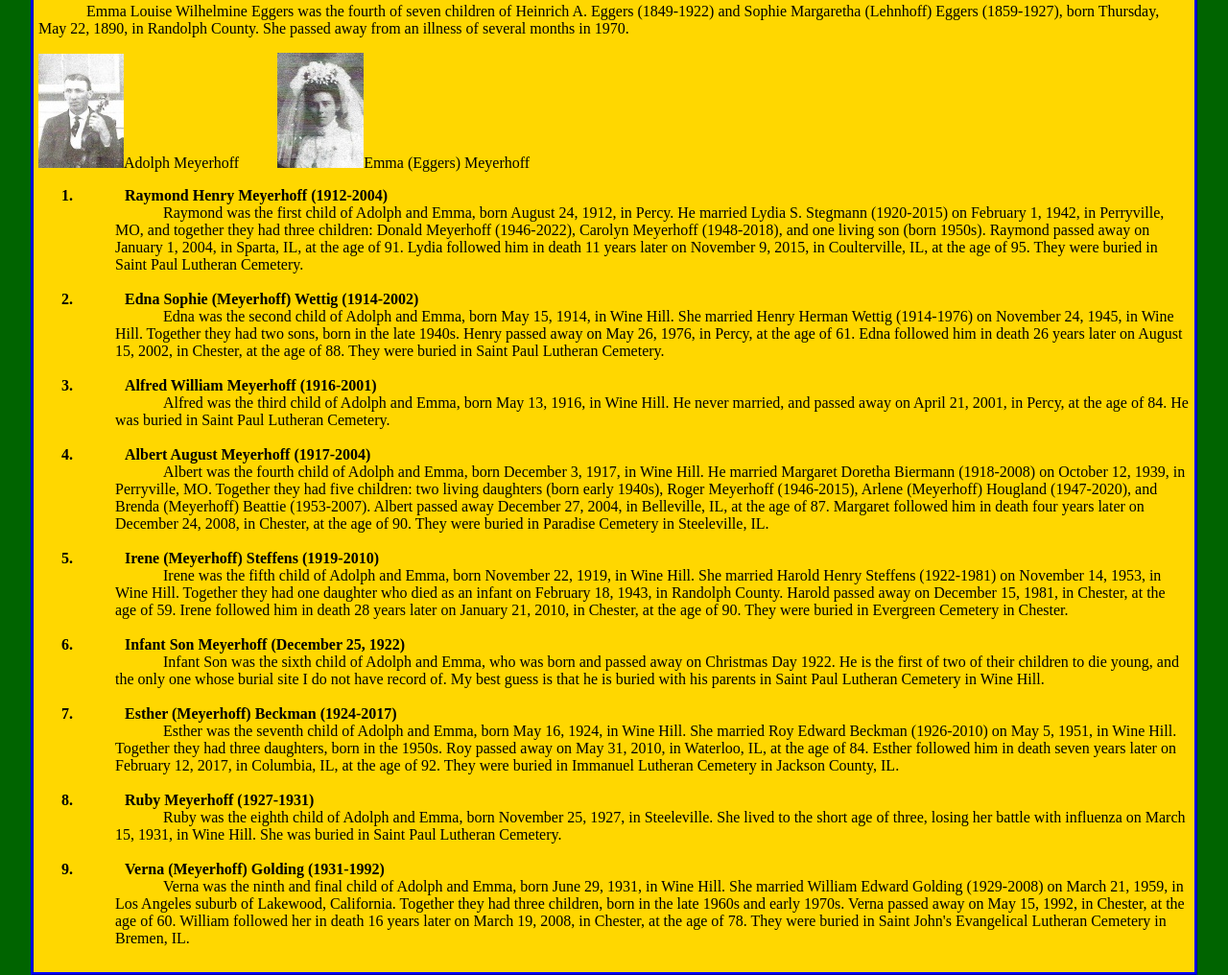
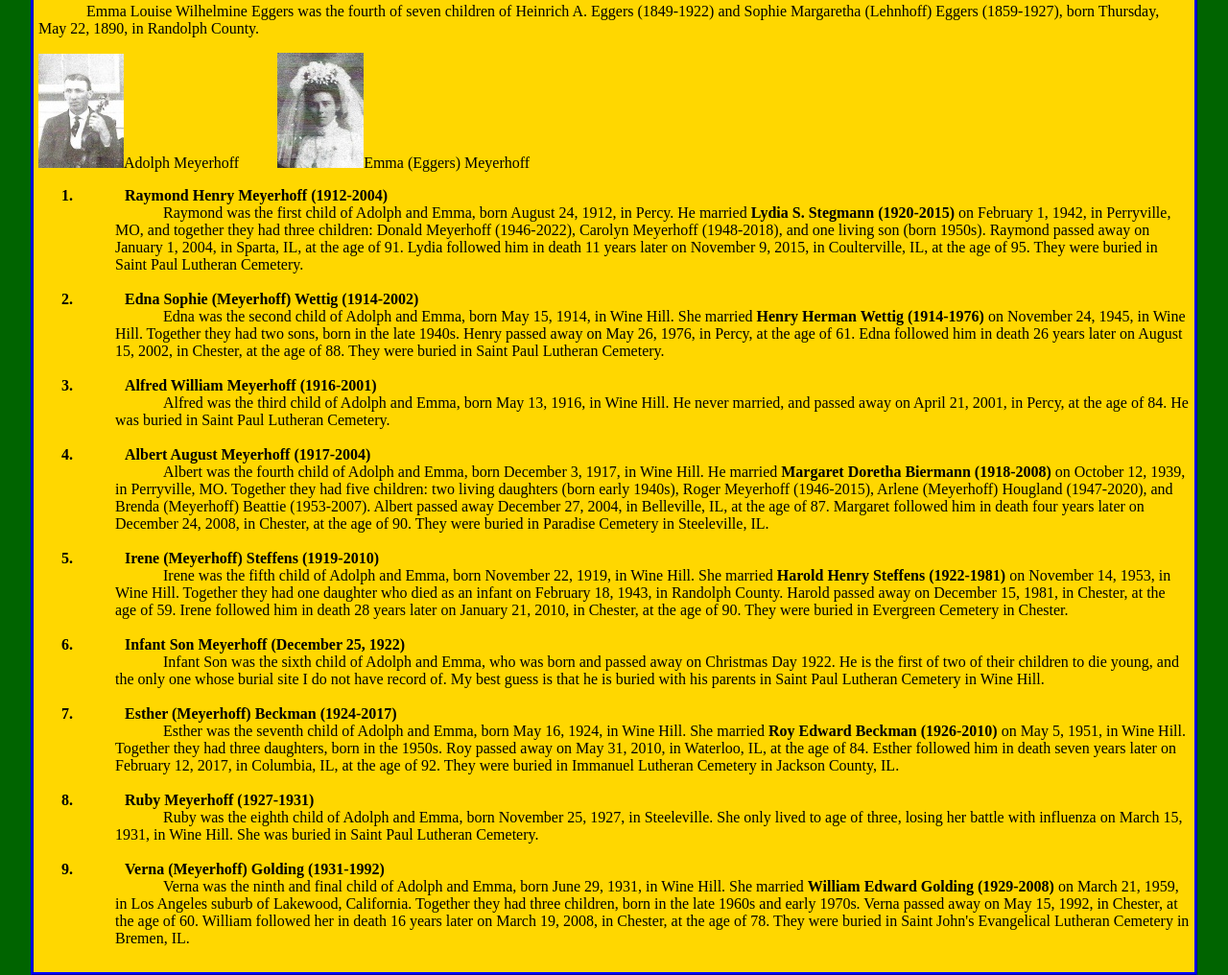
Before and after one commit to meyerhoff20042/Meyerhoff-Family-Tree, a React app: page meyerhoff_adolph.html in a window 1280 px wide. Shown: the part 343-1359 px from the top of the page at 96% size. Built offline with nearby package versions, Linux system fonts and the light colour scheme.

Commit message:
Add bold formatting to spouses

```diff
--- a/meyerhoff_adolph.html
+++ b/meyerhoff_adolph.html
@@ -21,21 +21,21 @@
                 Saint Paul Lutheran Cemetery in Wine Hill.</p>
 
             <p>Emma Louise Wilhelmine Eggers was the fourth of seven children of Heinrich A. Eggers (1849-1922) and Sophie Margaretha (Lehnhoff) Eggers (1859-1927), born Thursday, May 22, 1890,
-                in Randolph County. She passed away from an illness of several months in 1970.
+                in Randolph County.
             </p>
 
             <img src="images/Adolph_Meyerhoff_1880.jpg">Adolph Meyerhoff &emsp;&emsp; <img src="images/Emma_Eggers_1890.jpg">Emma (Eggers) Meyerhoff
 
             <ol><dl>
             <dt><li><strong>Raymond Henry Meyerhoff (1912-2004)</strong></li></dt>
-                <dd>Raymond was the first child of Adolph and Emma, born August 24, 1912, in Percy. He married Lydia S. Stegmann (1920-2015) on February 1, 1942, in Perryville, MO,
+                <dd>Raymond was the first child of Adolph and Emma, born August 24, 1912, in Percy. He married <b>Lydia S. Stegmann (1920-2015)</b> on February 1, 1942, in Perryville, MO,
                     and together they had three children: Donald Meyerhoff (1946-2022), Carolyn Meyerhoff (1948-2018), and one living son (born 1950s). Raymond passed away on January 1,
                     2004, in Sparta, IL, at the age of 91. Lydia followed him in death 11 years later on November 9, 2015, in Coulterville, IL, at the age of 95. They were buried in
                     Saint Paul Lutheran Cemetery.
                 </dd> <br>
 
             <dt><li><strong>Edna Sophie (Meyerhoff) Wettig (1914-2002)</strong></li></dt>
-                <dd>Edna was the second child of Adolph and Emma, born May 15, 1914, in Wine Hill. She married Henry Herman Wettig (1914-1976) on November 24, 1945, in Wine Hill.
+                <dd>Edna was the second child of Adolph and Emma, born May 15, 1914, in Wine Hill. She married <b>Henry Herman Wettig (1914-1976)</b> on November 24, 1945, in Wine Hill.
                     Together they had two sons, born in the late 1940s. Henry passed away on May 26, 1976, in Percy, at the age of 61. Edna followed him in death 26 years later on
                     August 15, 2002, in Chester, at the age of 88. They were buried in Saint Paul Lutheran Cemetery.
                 </dd> <br>
@@ -46,14 +46,14 @@
                 </dd> <br>
 
             <dt><li><strong>Albert August Meyerhoff (1917-2004)</strong></li></dt>
-                <dd>Albert was the fourth child of Adolph and Emma, born December 3, 1917, in Wine Hill. He married Margaret Doretha Biermann (1918-2008) on October 12, 1939, in Perryville, MO.
+                <dd>Albert was the fourth child of Adolph and Emma, born December 3, 1917, in Wine Hill. He married <b>Margaret Doretha Biermann (1918-2008)</b> on October 12, 1939, in Perryville, MO.
                      Together they had five children: two living daughters (born early 1940s), Roger Meyerhoff (1946-2015), Arlene (Meyerhoff) Hougland (1947-2020), and Brenda (Meyerhoff) Beattie
                      (1953-2007). Albert passed away December 27, 2004, in Belleville, IL, at the age of 87. Margaret followed him in death four years later on December 24, 2008, in Chester, at
                      the age of 90. They were buried in Paradise Cemetery in Steeleville, IL.
                 </dd> <br>
 
             <dt><li><strong>Irene (Meyerhoff) Steffens (1919-2010)</strong></li></dt>
-                <dd>Irene was the fifth child of Adolph and Emma, born November 22, 1919, in Wine Hill. She married Harold Henry Steffens (1922-1981) on November 14, 1953, in Wine Hill.
+                <dd>Irene was the fifth child of Adolph and Emma, born November 22, 1919, in Wine Hill. She married <b>Harold Henry Steffens (1922-1981)</b> on November 14, 1953, in Wine Hill.
                     Together they had one daughter who died as an infant on February 18, 1943, in Randolph County. Harold passed away on December 15, 1981, in Chester, at the age of 59.
                     Irene followed him in death 28 years later on January 21, 2010, in Chester, at the age of 90. They were buried in Evergreen Cemetery in Chester.
                 </dd> <br>
@@ -64,18 +64,18 @@
                 </dd> <br>
 
             <dt><li><strong>Esther (Meyerhoff) Beckman (1924-2017)</strong></li></dt>
-                <dd>Esther was the seventh child of Adolph and Emma, born May 16, 1924, in Wine Hill. She married Roy Edward Beckman (1926-2010) on May 5, 1951, in Wine Hill. Together
+                <dd>Esther was the seventh child of Adolph and Emma, born May 16, 1924, in Wine Hill. She married <b>Roy Edward Beckman (1926-2010)</b> on May 5, 1951, in Wine Hill. Together
                     they had three daughters, born in the 1950s. Roy passed away on May 31, 2010, in Waterloo, IL, at the age of 84. Esther followed him in death seven years later on
                     February 12, 2017, in Columbia, IL, at the age of 92. They were buried in Immanuel Lutheran Cemetery in Jackson County, IL.
                 </dd> <br>
 
             <dt><li><strong>Ruby Meyerhoff (1927-1931)</strong></li></dt>
-                <dd>Ruby was the eighth child of Adolph and Emma, born November 25, 1927, in Steeleville. She lived to the short age of three, losing her battle with influenza on
+                <dd>Ruby was the eighth child of Adolph and Emma, born November 25, 1927, in Steeleville. She only lived to age of three, losing her battle with influenza on
                     March 15, 1931, in Wine Hill. She was buried in Saint Paul Lutheran Cemetery.
                 </dd> <br>
 
             <dt><li><strong>Verna (Meyerhoff) Golding (1931-1992)</strong></li></dt>
-                <dd>Verna was the ninth and final child of Adolph and Emma, born June 29, 1931, in Wine Hill. She married William Edward Golding (1929-2008) on March 21, 1959, in
+                <dd>Verna was the ninth and final child of Adolph and Emma, born June 29, 1931, in Wine Hill. She married <b>William Edward Golding (1929-2008)</b> on March 21, 1959, in
                     Los Angeles suburb of Lakewood, California. Together they had three children, born in the late 1960s and early 1970s. Verna passed away on May 15, 1992, in Chester,
                     at the age of 60. William followed her in death 16 years later on March 19, 2008, in Chester, at the age of 78. They were buried in Saint John's Evangelical Lutheran
                     Cemetery in Bremen, IL.
```
Also changed, not shown: meyerhoff_theodore.html (+6 -6 lines).
